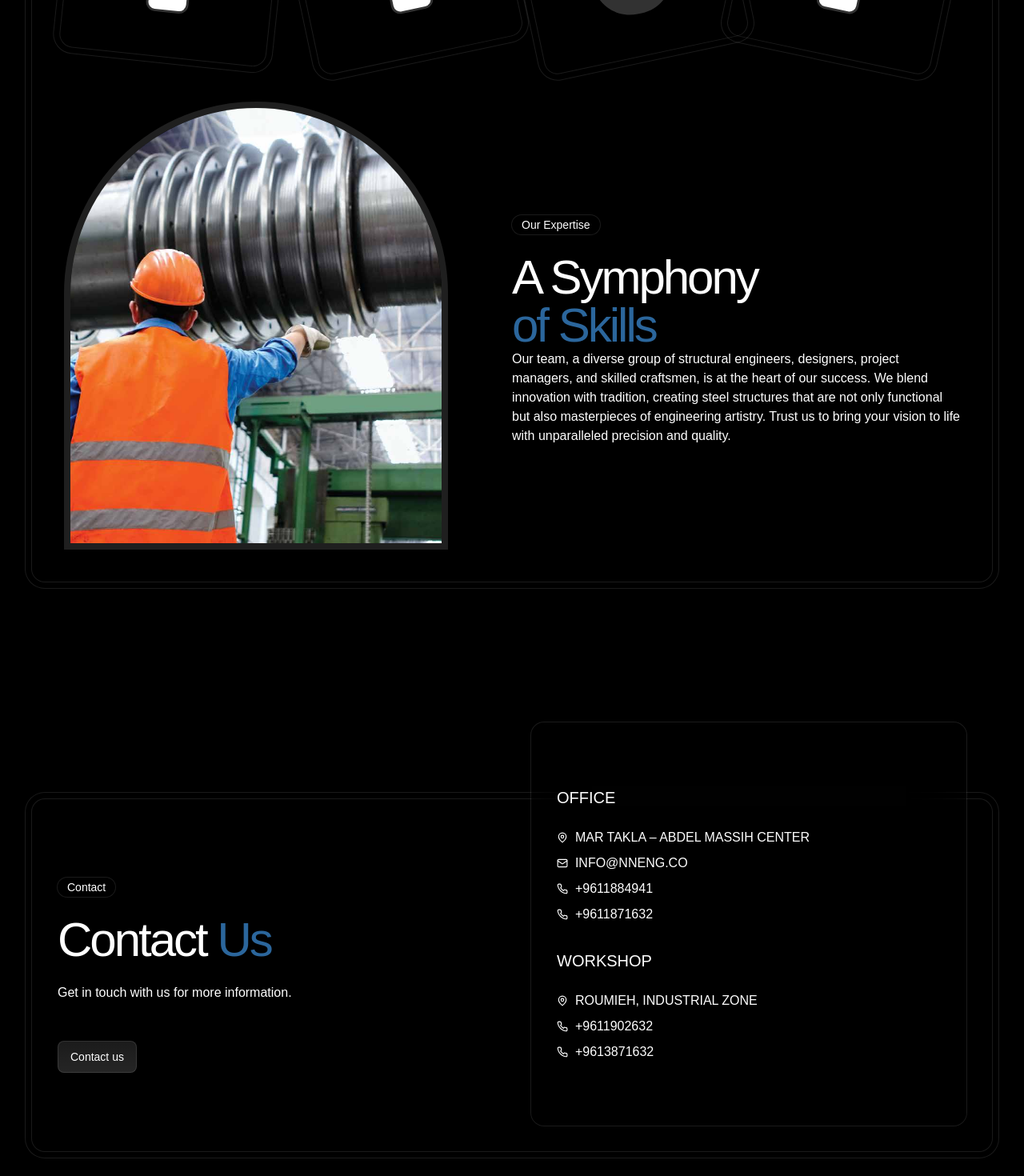
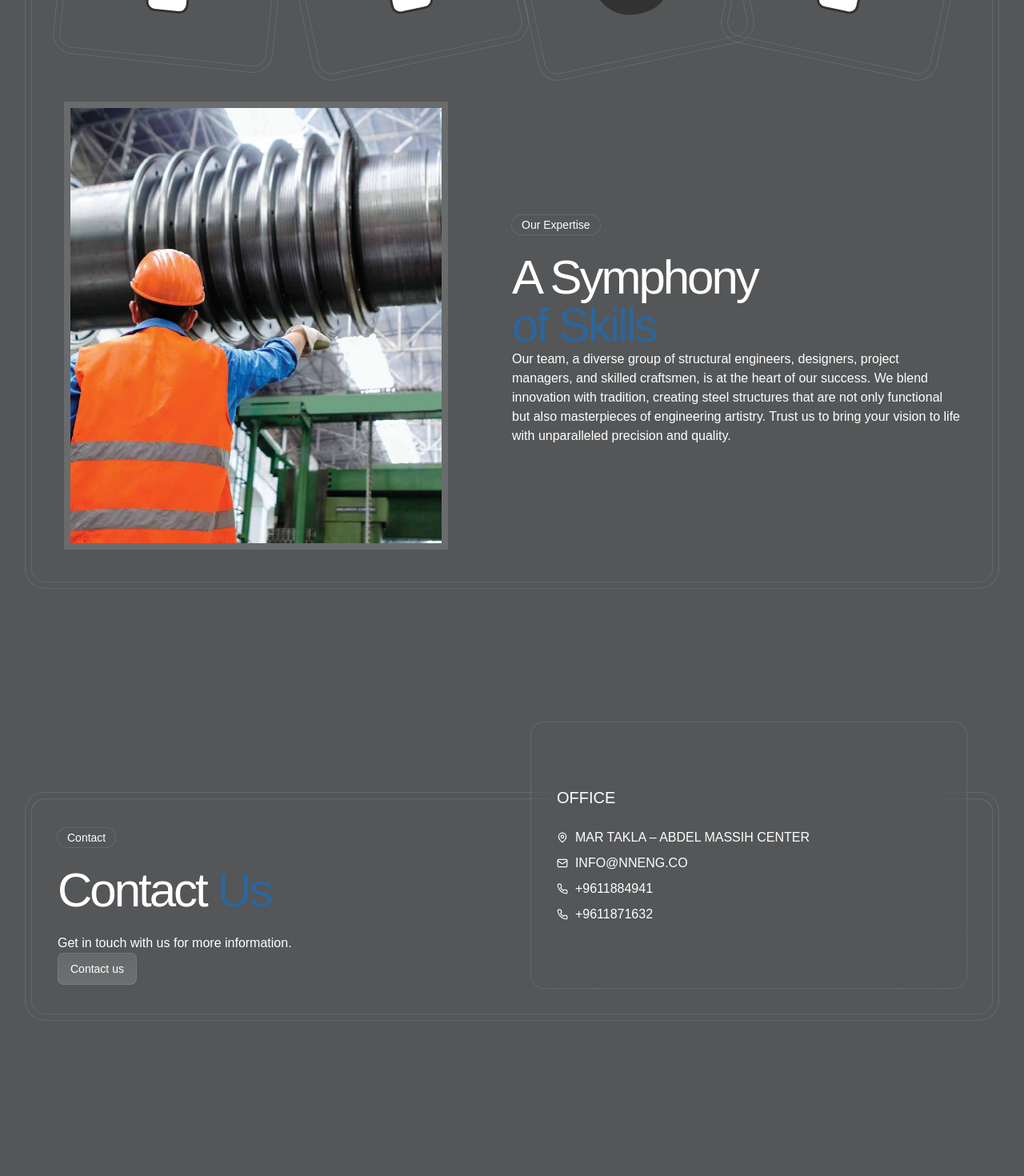
Before and after one commit to notqwertydev/NN_contracting, a Next.js app: page / in a window 1280 px wide. Shown: the part 1320-2790 px from the top of the page at 80% size. After the commit the page ends 2723 px from the top, so only its background shows below. Built offline with nearby package versions, Linux system fonts and the light colour scheme.

Commit message:
After meeeting changes

```diff
--- a/app/globals.css
+++ b/app/globals.css
@@ -26,7 +26,7 @@
 
 body {
   color: white;
-  background: black;
+  background: rgb(84, 86, 88);
 }
 
 @layer utilities {
@@ -105,7 +105,7 @@ a {
 }
 
 .secondaryText {
-  color: rgb(140 139 139);
+  color: rgb(0, 0, 0);
   font-size: 0.9rem;
 }
 .orangeText {
@@ -225,7 +225,6 @@ a {
   width: 30rem;
   height: 35rem;
   overflow: hidden;
-  border-radius: 15rem 15rem 0 0;
   border: 8px solid rgba(255, 255, 255, 0.12);
 }
 .image-container>img{
--- a/components/About.tsx
+++ b/components/About.tsx
@@ -27,12 +27,6 @@ function About() {
 
                         <div className="flex flex-col items-center justify-between mt-6 space-y-3 text-white md:flex-row gap-[3rem]">
                             <div
-                                // initial={{ x: "7rem", opacity: 0 }}
-                                // animate={{ x: 0, opacity: 1 }}
-                                // transition={{
-                                //     duration: 2,
-                                //     type: "ease-in",
-                                // }}
                                 className="image-container"
                             >
                                 <img src="/image2.jpg" alt="houses"
--- a/components/Companies.tsx
+++ b/components/Companies.tsx
@@ -281,7 +281,6 @@ function Companies() {
                                             <p className="mt-2 text-md ">
                                                 {course.location}<br />
                                                 {course.client}<br />
-                                                {course.duration}<br />
                                                 {course.description}
                                             </p>
                                         </div>
--- a/components/Info.tsx
+++ b/components/Info.tsx
@@ -39,7 +39,7 @@ function Info() {
                                 </p>
 
                             </div>
-                            <div className="flex mt-12">
+                            <div className="flex">
                                 <a href="/" className="rounded-lg px-4 py-2 text-sm transition-all flex items-center justify-center text-white bg-gradient-to-b from-white/[.105] to-white/[.15] hover:to-white/[.25] h-10 ring-1 ring-inset ring-white/10">Contact us</a>
                             </div>
 
@@ -68,24 +68,6 @@ function Info() {
 
                                 </div>
 
-                                <div>
-                                    <div className="flex flex-col justify-between w-full gap-4">
-
-                                        <div>
-
-                                            <p className="w-full mt-8 text-lg text-white font-display lg:text-xl">WORKSHOP</p>
-                                        </div>
-                                        <div>
-                                            <p className="flex flex-row items-center mt-2 text-vanta-300"> <MapPin size="14" /> &nbsp; ROUMIEH, INDUSTRIAL ZONE</p>
-
-                                            <p className="flex flex-row items-center mt-2 text-vanta-300"> <Phone size="14" /> &nbsp; +9611902632</p>
-                                            <p className="flex flex-row items-center mt-2 text-vanta-300"> <Phone size="14" /> &nbsp; +9613871632</p>
-                                        </div>
-                                    </div>
-
-
-                                </div>
-
 
                             </div>
 
--- a/components/MarqueeLogos.tsx
+++ b/components/MarqueeLogos.tsx
@@ -1,6 +1,7 @@
 import { cn } from "@/utils/cn";
 import Marquee from "@/components/magicui/marquee";
 
+export default function Logos() {
   const logos = [
     {
       name: "ABC",
@@ -25,11 +26,11 @@ const logos = [
     {
       name: "City Centre",
       img: "/logos/citycentre.png",
-    }
-    ,
+    },
     {
       name: "Four Seasons",
       img: "/logos/fourseasons.png",
+      color: "white",
     },
     {
       name: "Kharafi",
@@ -49,29 +50,21 @@ const logos = [
     },
   ];
 
-const Logo = ({ name, img }: { name: string; img: string }) => {
   return (
-        <div className={cn(" w-24 cursor-pointer")}>
-            <img src={img} alt={name} style={{
-                objectFit: "contain",
-                aspectRatio: "5/4",
-                mixBlendMode: "color-burn",
-            }} />
+    <div className="py-24 sm:py-32">
+      <div className="mx-auto max-w-7xl px-6 lg:px-8">
+        <h2 className="text-center text-lg font-semibold leading-8 text-gray-900"></h2>
+        <div className="mx-auto mt-10 grid max-w-lg grid-cols-4 items-center gap-x-8 gap-y-10 sm:max-w-xl sm:grid-cols-6 sm:gap-x-10 lg:mx-0 lg:max-w-none lg:grid-cols-5">
+          {logos.map((logo, index) => (
+            <img
+              key={index}
+              className="col-span-2 max-h-24 w-auto object-contain lg:col-span-1"
+              src={logo.img}
+              alt={logo.name}
+            />
+          ))}
+        </div>
+      </div>
     </div>
   );
-};
-
-const MarqueeLogos = () => {
-    return (
-        <div className="relative flex flex-col items-center justify-center w-full h-full gap-4 py-16 overflow-hidden rounded-lg md:shadow-2xl ">
-            <Marquee pauseOnHover={false} className="[--gap:3rem] h-full">
-                {logos.map((logo, idx) => (
-                    <Logo key={idx} {...logo} />
-                ))}
-            </Marquee>
-
-        </div>
-    );
-};
-
-export default MarqueeLogos;
+}
--- a/components/NavHeader.tsx
+++ b/components/NavHeader.tsx
@@ -16,7 +16,7 @@ const Header = () => {
                         <a href="/" className="inline-flex items-center ">
 
                             {/* <span className="text-xl font-bold uppercase">NN</span> */}
-                            <img src="/logo.png" alt="NN Logo" className="h-[2rem]  object-contain" />
+                            <img src="/logo.png" alt="NN Logo" className="h-[3rem]  object-contain" />
                         </a>
                         <button
                             onClick={() => setIsOpen(!isOpen)}
```
Also changed, not shown: public/logos/citycentre-1.png (added). Lines whose indentation alone changed are shown as unchanged.
